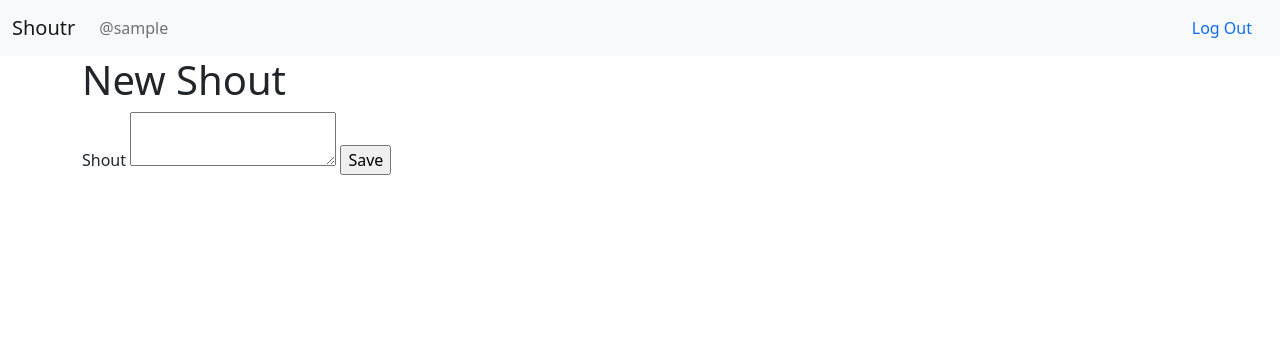
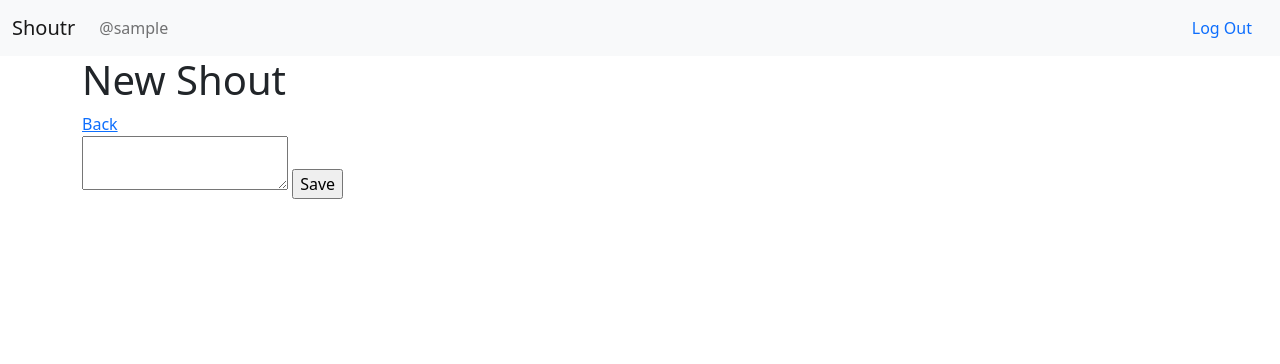
Before and after one commit to mahonyodhran/shoutr, a Flask app: page /create in a window 1280 px wide. Shown: the top 364 px of the page. Run offline with Flask 2, Linux system fonts and the light colour scheme; the visitor is signed in with stand-in values (Sample User, id 1); data comes from the database, SQL or seed files in the repository.

Commit message:
removed label - added link to go back to index

```diff
--- a/shoutr/templates/shout/create.html
+++ b/shoutr/templates/shout/create.html
@@ -5,8 +5,8 @@
 {% endblock %}
 
 {% block content %}
+<a href="{{ url_for('index') }}">Back</a>
   <form method="post">
-    <label for="shout">Shout</label>
     <textarea name="shout" id="shout">{{ request.form['shout'] }}</textarea>
     <input type="submit" value="Save">
   </form>
```
